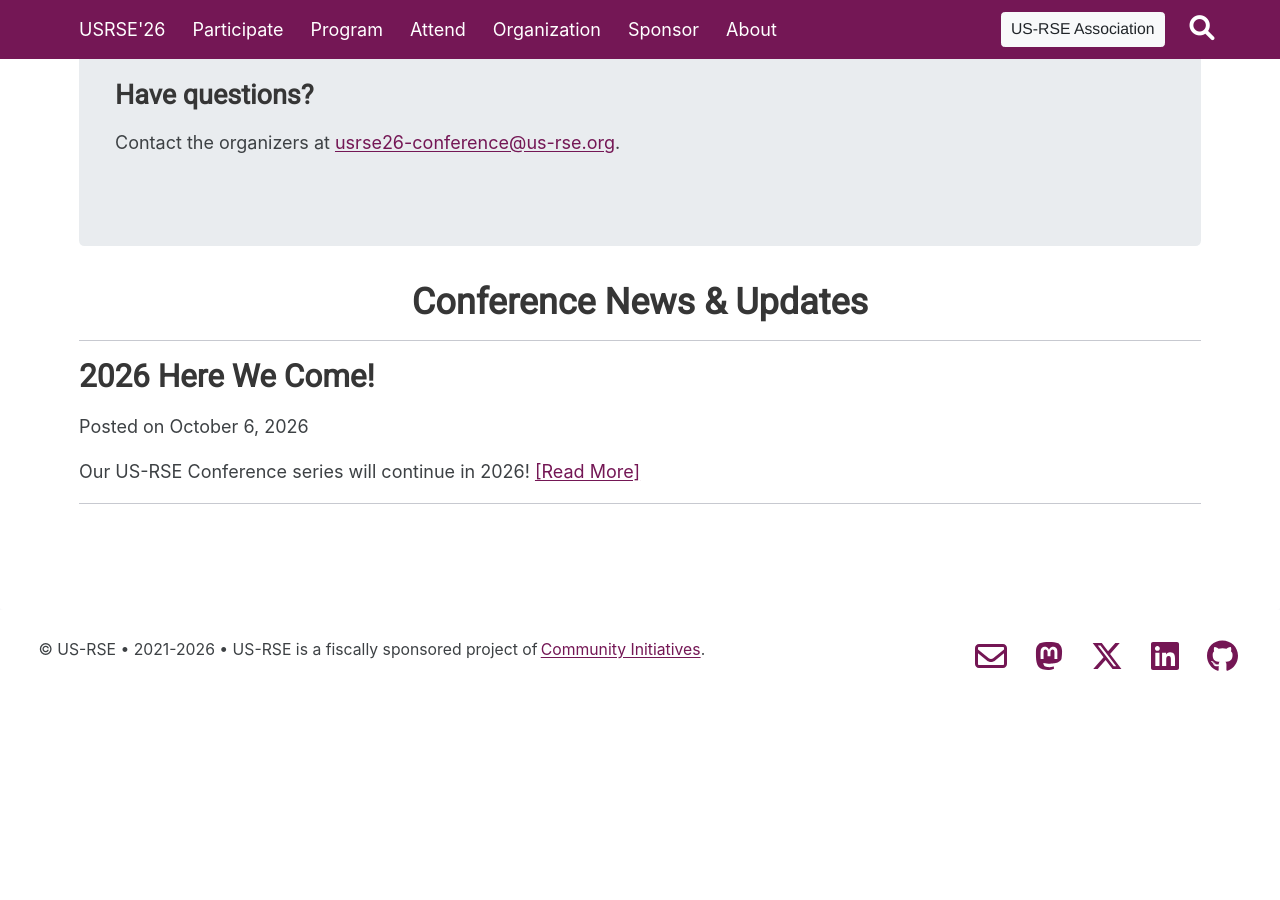
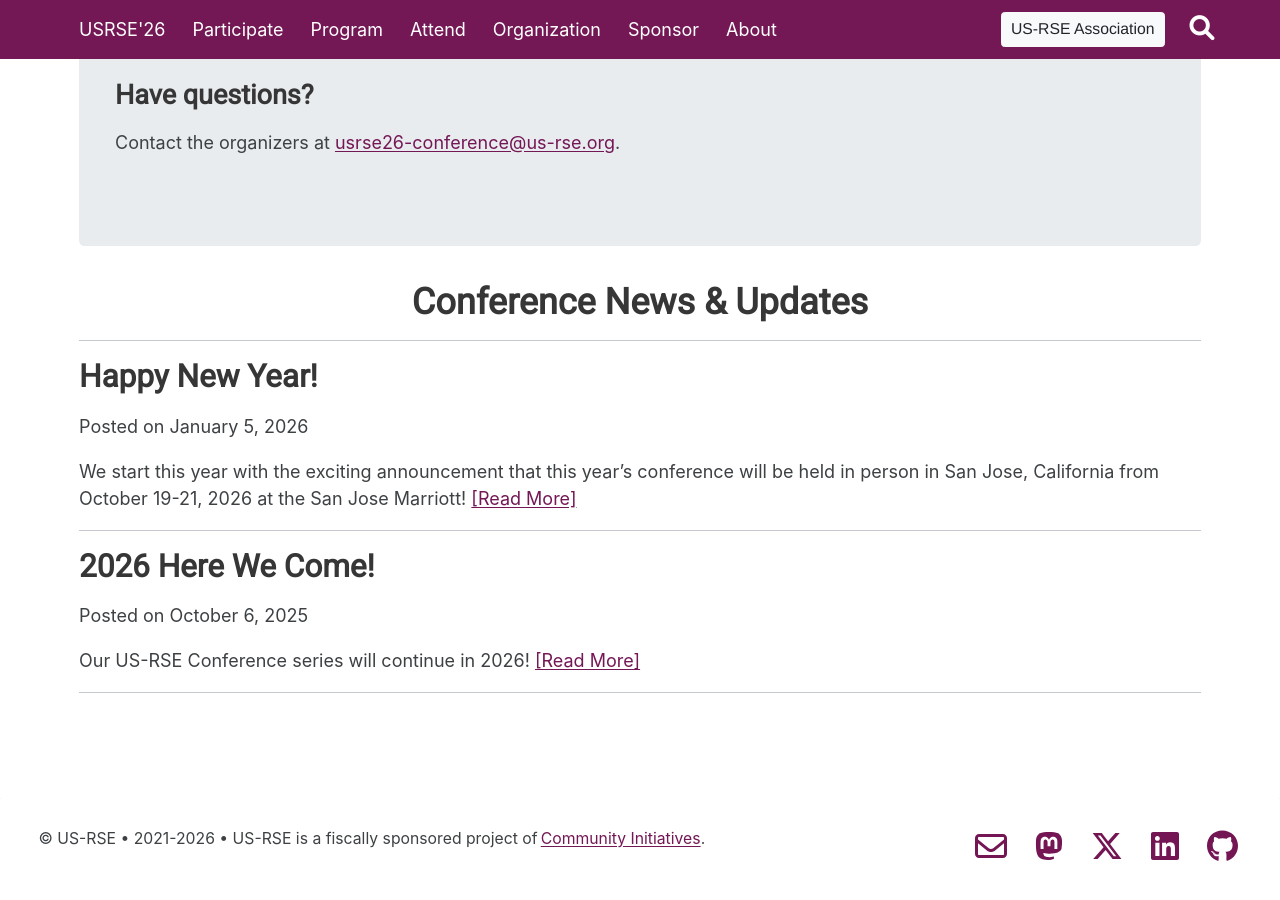
Before and after one commit to USRSE/usrse26, a Jekyll site: the page built from index.html, in a window 1280 px wide and 900 px high, scrolled down 826 px. Built offline with Jekyll 4.4.1, drawn with Linux system fonts in a browser that asks for light colours; the list of posts is cut into pages by our own code; a style sheet for code colours, icons or effects is not loaded; before the commit the page ends 1537 px from its top, so only the background shows below that.

Commit message:
Adds post about venue and date announcement
- Adds variables for all pages to use related to email lists, volunteer form, and dates
- Adds post about the venue and dates announcement
- Fixes incorrect post date of previous update

```diff
--- a/_config.yml
+++ b/_config.yml
@@ -14,6 +14,13 @@
 
 email: contact@us-rse.org
 permalink: /:year-:month-:day-:title/
+
+# Conference specific variables (make sure to update for each conference)
+conf_start_date: "2026-10-19 08:00:00 -0900" # conference start date
+conf_end_date: "2026-10-21 15:00:00 -0900" # conference end date
+volunteer_url: https://forms.gle/Rt1usiy55EcmfDJeA # link to volunteer form
+conf_mailing_list: https://groups.google.com/a/us-rse.org/g/usrse-conference # for general use
+conf_exec_email: usrse26-conference@us-rse.org # for exec committee use
 
 favicon: /assets/img/favicon.ico
 fixed_navbar: top
--- /dev/null
+++ b/_posts/2026-01-05-usrse26.md
@@ -0,0 +1,15 @@
+---
+layout: post
+title: Happy New Year!
+date: 2026-01-05
+tags:
+---
+
+We start this year with the exciting announcement that this year's conference will be held in person in San Jose, California from
+{{ site.conf_start_date | date: "%B %-d" }}-{{ site.conf_end_date | date: "%-d, %Y" }} at the San Jose Marriott!
+
+We will be finalizing the conference planning committee by the end of January 2026.
+If you're interested in volunteering to help organize the conference, please fill out [this form]({{ site.volunteer_url }}).
+
+Feel free to also [join our mailing list]({{ site.conf_mailing_list }})
+to get updates on the US-RSE conference series.
```
Also changed, not shown: _posts/2025-10-06-usrse26.md (+2 -2 lines).
